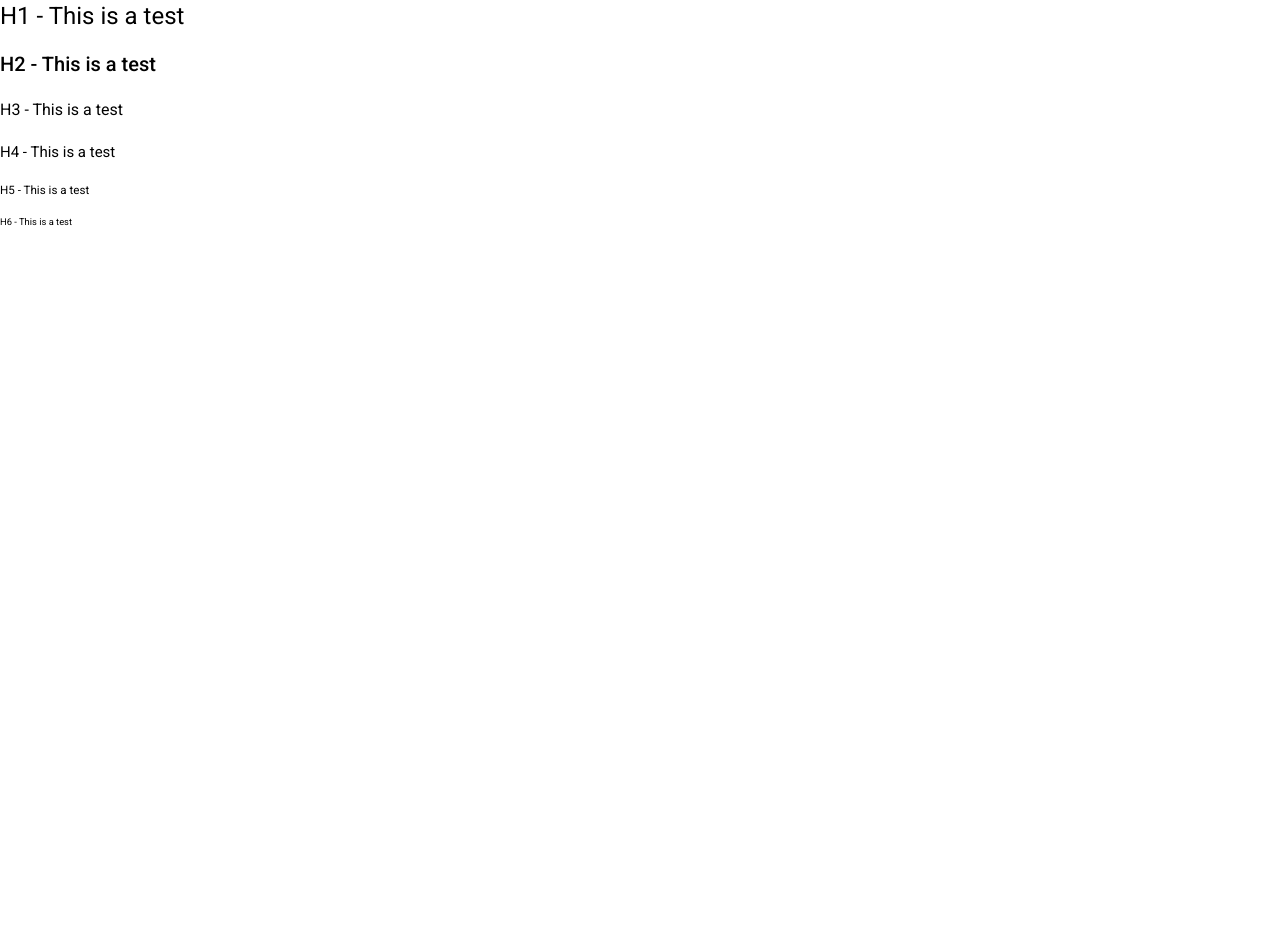
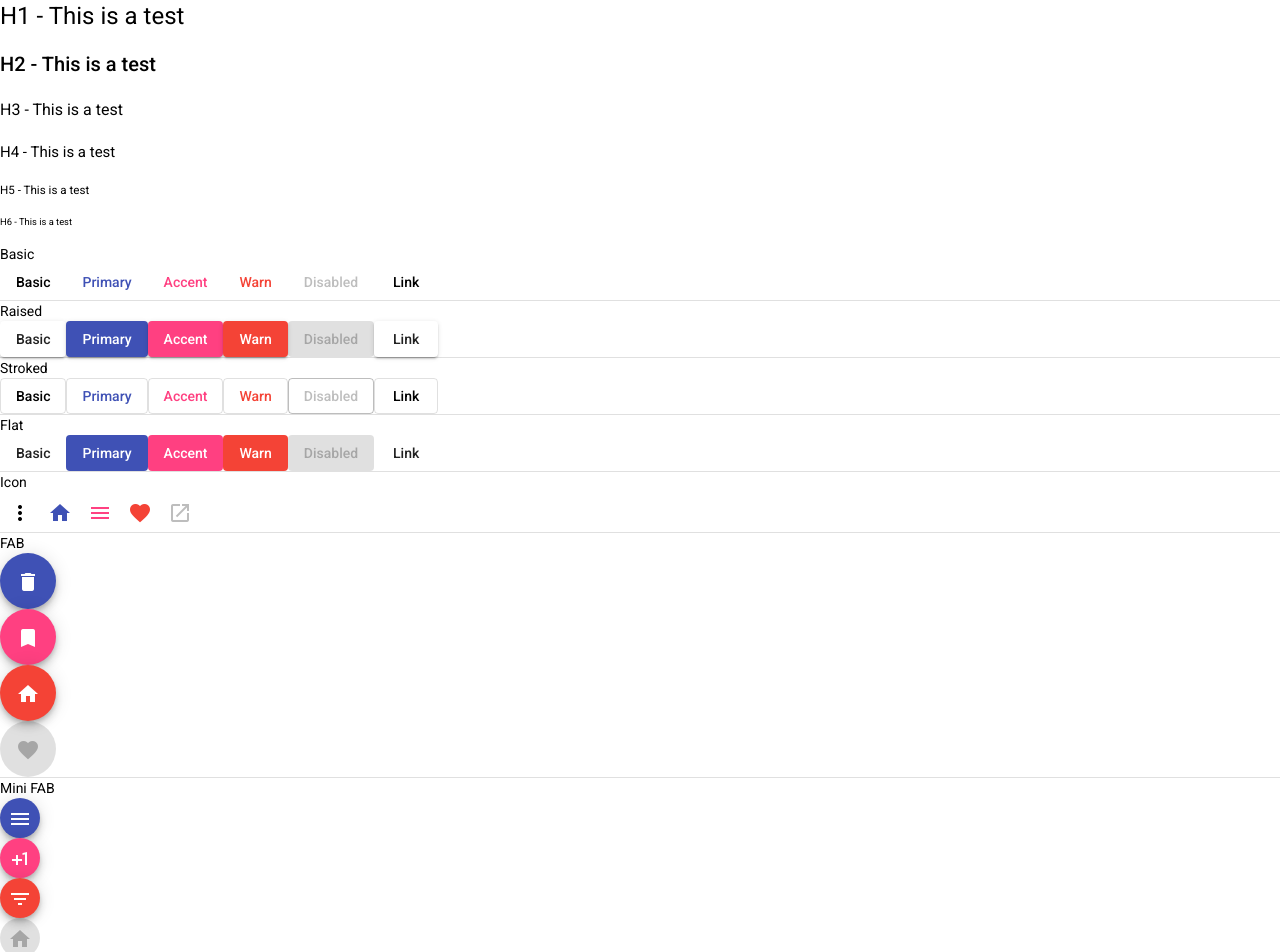
Before and after one commit to abbratu/sts-v, an Angular app in the folder sts-v/: page / in a window 1280 px wide. Shown: the top 952 px of the page. Before the commit the page ends 800 px from the top, so only its background shows below. Built offline with nearby package versions, Linux system fonts and the light colour scheme.

Commit message:
candy-shop

```diff
--- a/sts-v/projects/sts-v-app/src/app/app-routing.module.ts
+++ b/sts-v/projects/sts-v-app/src/app/app-routing.module.ts
@@ -1,7 +1,11 @@
 import { NgModule } from '@angular/core';
 import { RouterModule, Routes } from '@angular/router';
 
-const routes: Routes = [];
+const routes: Routes = [{
+  path: '',
+  loadChildren: () => import('./pages/candy-shop/candy-shop.module').then(m => m.CandyShopModule)
+}];
+
 
 @NgModule({
   imports: [RouterModule.forRoot(routes)],
--- a/sts-v/projects/sts-v-app/src/app/app.component.html
+++ b/sts-v/projects/sts-v-app/src/app/app.component.html
@@ -1,6 +1 @@
-<h1>H1 - This is a test</h1>
-<h2>H2 - This is a test</h2>
-<h3>H3 - This is a test</h3>
-<h4>H4 - This is a test</h4>
-<h5>H5 - This is a test</h5>
-<h6>H6 - This is a test</h6>
+<router-outlet></router-outlet>
--- /dev/null
+++ b/sts-v/projects/sts-v-app/src/app/pages/candy-shop/candy-shop.component.html
@@ -0,0 +1,192 @@
+<div>
+    <h1>H1 - This is a test</h1>
+    <h2>H2 - This is a test</h2>
+    <h3>H3 - This is a test</h3>
+    <h4>H4 - This is a test</h4>
+    <h5>H5 - This is a test</h5>
+    <h6>H6 - This is a test</h6>
+  </div>
+
+  <div>
+    <section>
+      <div class="example-label">Basic</div>
+      <div class="example-button-row">
+        <button mat-button>Basic</button>
+        <button mat-button color="primary">Primary</button>
+        <button mat-button color="accent">Accent</button>
+        <button mat-button color="warn">Warn</button>
+        <button mat-button disabled>Disabled</button>
+        <a mat-button href="https://www.google.com/" target="_blank">Link</a>
+      </div>
+    </section>
+    <mat-divider></mat-divider>
+    <section>
+      <div class="example-label">Raised</div>
+      <div class="example-button-row">
+        <button mat-raised-button>Basic</button>
+        <button mat-raised-button color="primary">Primary</button>
+        <button mat-raised-button color="accent">Accent</button>
+        <button mat-raised-button color="warn">Warn</button>
+        <button mat-raised-button disabled>Disabled</button>
+        <a mat-raised-button href="https://www.google.com/" target="_blank"
+          >Link</a
+        >
+      </div>
+    </section>
+    <mat-divider></mat-divider>
+    <section>
+      <div class="example-label">Stroked</div>
+      <div class="example-button-row">
+        <button mat-stroked-button>Basic</button>
+        <button mat-stroked-button color="primary">Primary</button>
+        <button mat-stroked-button color="accent">Accent</button>
+        <button mat-stroked-button color="warn">Warn</button>
+        <button mat-stroked-button disabled>Disabled</button>
+        <a mat-stroked-button href="https://www.google.com/" target="_blank"
+          >Link</a
+        >
+      </div>
+    </section>
+    <mat-divider></mat-divider>
+    <section>
+      <div class="example-label">Flat</div>
+      <div class="example-button-row">
+        <button mat-flat-button>Basic</button>
+        <button mat-flat-button color="primary">Primary</button>
+        <button mat-flat-button color="accent">Accent</button>
+        <button mat-flat-button color="warn">Warn</button>
+        <button mat-flat-button disabled>Disabled</button>
+        <a mat-flat-button href="https://www.google.com/" target="_blank">Link</a>
+      </div>
+    </section>
+    <mat-divider></mat-divider>
+    <section>
+      <div class="example-label">Icon</div>
+      <div class="example-button-row">
+        <div class="example-flex-container">
+          <button
+            mat-icon-button
+            aria-label="Example icon button with a vertical three dot icon"
+          >
+            <mat-icon>more_vert</mat-icon>
+          </button>
+          <button
+            mat-icon-button
+            color="primary"
+            aria-label="Example icon button with a home icon"
+          >
+            <mat-icon>home</mat-icon>
+          </button>
+          <button
+            mat-icon-button
+            color="accent"
+            aria-label="Example icon button with a menu icon"
+          >
+            <mat-icon>menu</mat-icon>
+          </button>
+          <button
+            mat-icon-button
+            color="warn"
+            aria-label="Example icon button with a heart icon"
+          >
+            <mat-icon>favorite</mat-icon>
+          </button>
+          <button
+            mat-icon-button
+            disabled
+            aria-label="Example icon button with a open in new tab icon"
+          >
+            <mat-icon>open_in_new</mat-icon>
+          </button>
+        </div>
+      </div>
+    </section>
+    <mat-divider></mat-divider>
+    <section>
+      <div class="example-label">FAB</div>
+      <div class="example-button-row">
+        <div class="example-flex-container">
+          <div class="example-button-container">
+            <button
+              mat-fab
+              color="primary"
+              aria-label="Example icon button with a delete icon"
+            >
+              <mat-icon>delete</mat-icon>
+            </button>
+          </div>
+          <div class="example-button-container">
+            <button
+              mat-fab
+              color="accent"
+              aria-label="Example icon button with a bookmark icon"
+            >
+              <mat-icon>bookmark</mat-icon>
+            </button>
+          </div>
+          <div class="example-button-container">
+            <button
+              mat-fab
+              color="warn"
+              aria-label="Example icon button with a home icon"
+            >
+              <mat-icon>home</mat-icon>
+            </button>
+          </div>
+          <div class="example-button-container">
+            <button
+              mat-fab
+              disabled
+              aria-label="Example icon button with a heart icon"
+            >
+              <mat-icon>favorite</mat-icon>
+            </button>
+          </div>
+        </div>
+      </div>
+    </section>
+    <mat-divider></mat-divider>
+    <section>
+      <div class="example-label">Mini FAB</div>
+      <div class="example-button-row">
+        <div class="example-flex-container">
+          <div class="example-button-container">
+            <button
+              mat-mini-fab
+              color="primary"
+              aria-label="Example icon button with a menu icon"
+            >
+              <mat-icon>menu</mat-icon>
+            </button>
+          </div>
+          <div class="example-button-container">
+            <button
+              mat-mini-fab
+              color="accent"
+              aria-label="Example icon button with a plus one icon"
+            >
+              <mat-icon>plus_one</mat-icon>
+            </button>
+          </div>
+          <div class="example-button-container">
+            <button
+              mat-mini-fab
+              color="warn"
+              aria-label="Example icon button with a filter list icon"
+            >
+              <mat-icon>filter_list</mat-icon>
+            </button>
+          </div>
+          <div class="example-button-container">
+            <button
+              mat-mini-fab
+              disabled
+              aria-label="Example icon button with a home icon"
+            >
+              <mat-icon>home</mat-icon>
+            </button>
+          </div>
+        </div>
+      </div>
+    </section>
+  </div>
--- /dev/null
+++ b/sts-v/projects/sts-v-app/src/libs/ux-core.module.ts
@@ -0,0 +1,15 @@
+import { CommonModule } from '@angular/common';
+import { NgModule } from '@angular/core';
+
+import { FlexLayoutModule } from '@angular/flex-layout';
+import { MatButtonModule } from '@angular/material/button';
+import { MatDividerModule } from '@angular/material/divider';
+import { MatIconModule } from '@angular/material/icon';
+
+const MAT_MODULES = [ FlexLayoutModule, MatButtonModule, MatDividerModule, MatIconModule];
+
+@NgModule({
+  imports: MAT_MODULES,
+  exports: MAT_MODULES
+})
+export class AppUxCoreModule { }
```
Also changed, not shown: sts-v/projects/sts-v-app/src/app/app.module.ts (+6 -1 lines), sts-v/projects/sts-v-app/src/app/pages/candy-shop/candy-shop-routing.module.ts (added, +18 -0 lines), sts-v/projects/sts-v-app/src/app/pages/candy-shop/candy-shop.component.ts (added, +7 -0 lines), sts-v/projects/sts-v-app/src/app/pages/candy-shop/candy-shop.module.ts (added, +15 -0 lines).
